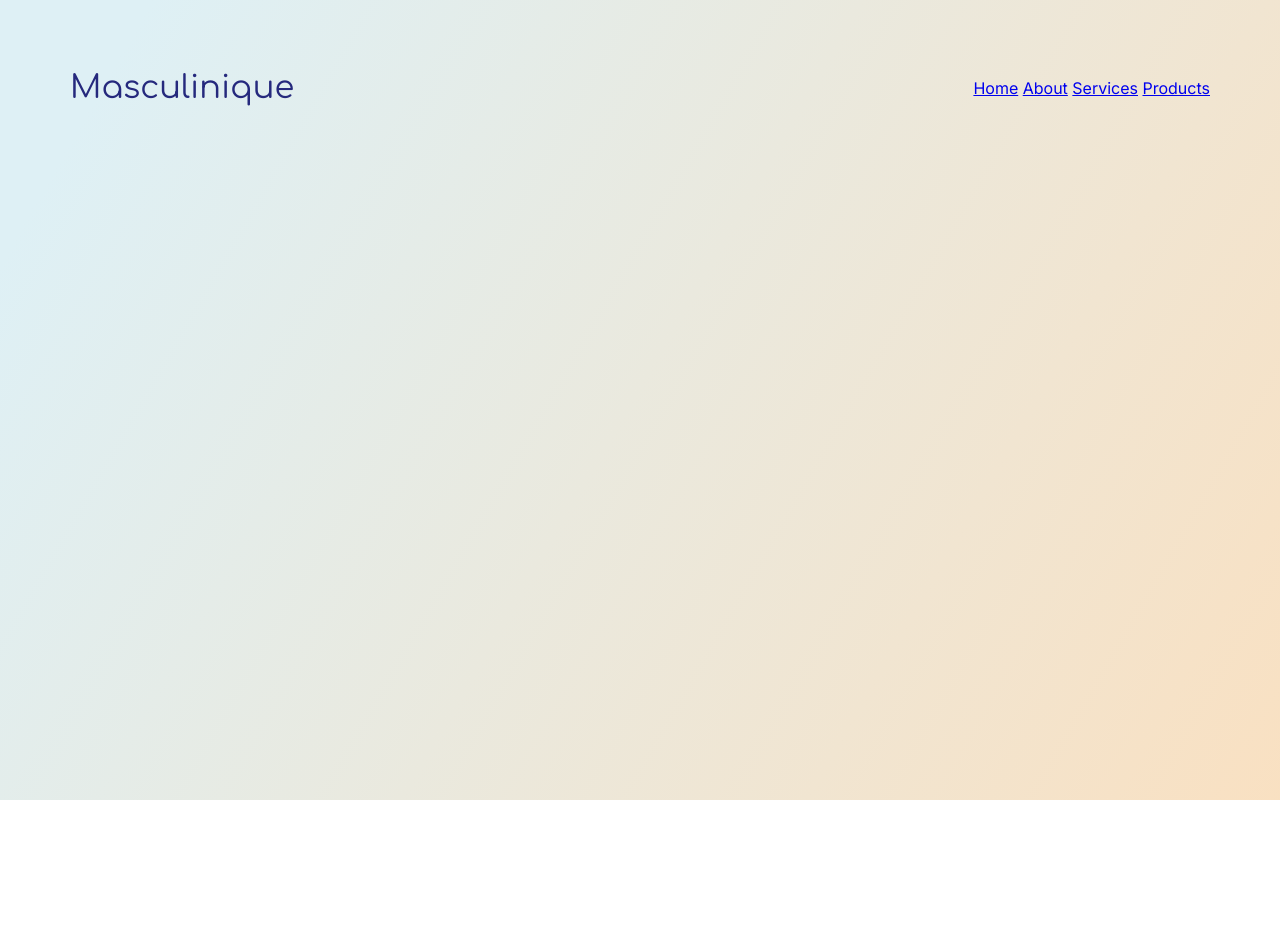
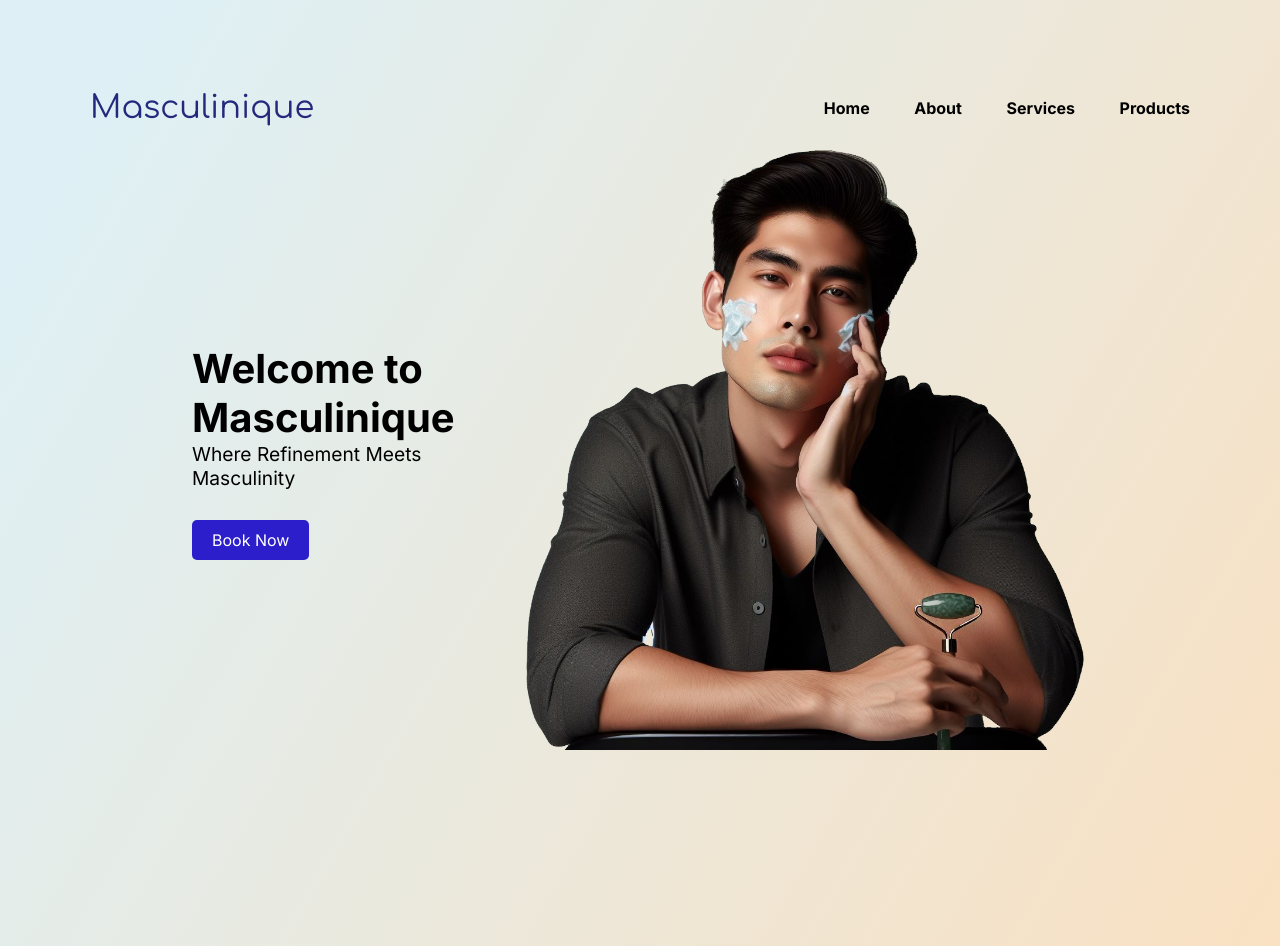
Before and after one commit to jadetindoy/Masculinique, a plain HTML site: page index.html in a window 1280 px wide. Before the commit the page ends 800 px from the top, so only its background shows below. Drawn offline with Linux system fonts and the light colour scheme.

Commit message:
hero pages

```diff
--- a/index.html
+++ b/index.html
@@ -17,5 +17,16 @@
             <a href="#">Products</a>
         </nav>
     </header>
+    <section class="hero">
+        <div class="hero-content">
+            <h1>Welcome to Masculinique</h1>
+            <p>Where Refinement Meets Masculinity</p>
+            <a href="#" class="btn">Book Now</a>
+        </div>
+        <div class="frontimage">
+            <img src="./src/OIG4.png" alt="">
+        </div>
+    </section>
+
 </body>
 </html>
--- a/style.css
+++ b/style.css
@@ -15,7 +15,7 @@ body {
     top: 0;
     left: 0;
     width: 100%;
-    padding: 70px;
+    padding: 90px;
     display: flex;
     justify-content: space-between;
     align-items: center;
@@ -27,3 +27,69 @@ body {
     color: #25297D;
     text-decoration: none;
 }
+.navbar a {
+    position: relative;
+    font-size: 16px;
+    color: black;
+    font-weight: 700;
+    text-decoration: none;
+    margin-left: 40px;
+}
+.navbar a::before {
+    content: '';
+    position: absolute;
+    top: 100%;
+    left: 0;
+    width: 0;
+    height: 20%;
+    background: black;
+    transition: .3s;
+}
+.navbar a:hover::before {
+    width: 100%;
+}
+.hero {
+    display: flex;
+    align-items: center;
+    color: black;
+    padding: 15% ;
+    padding-top: 150px;
+
+
+}
+
+.hero-content {
+    margin: 0 auto;
+    flex: 1;
+}
+
+.hero-content h1 {
+    font-size: 2.5rem;
+    margin-bottom: start;
+}
+
+.hero-content p {
+    font-size: 1.2rem;
+    margin-bottom: 30px;
+}
+
+.btn {
+    display: inline-block;
+    background-color: #2C1ECA;
+    color: #ffffff;
+    padding: 10px 20px;
+    text-decoration: none;
+    border-radius: 5px;
+    transition: background-color 0.3s ease;
+}
+
+.btn:hover {
+    background-color: black;
+}
+.frontimage {
+    flex: 0 0 auto;
+}
+.frontimage img {
+    width: 600px;
+    height: 600px;
+}
```
Also changed, not shown: src/OIG4.png (added).
